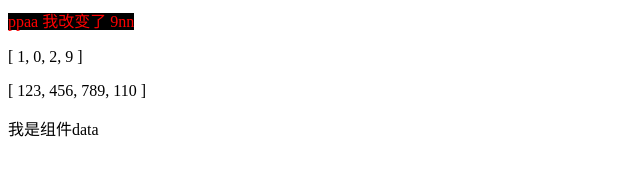
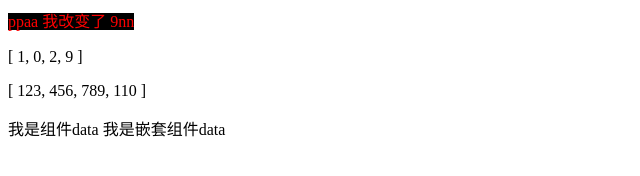
Before and after one commit to EveChee/mini-vue, a website: page public/index.html in a window 1280 px wide. Shown: the whole page, without its empty margins (0-640 px from the left). Drawn offline with nearby package versions, Linux system fonts and the light colour scheme.

Commit message:
解决组件显示问题

```diff
--- a/public/index.html
+++ b/public/index.html
@@ -40,12 +40,23 @@
             },
             components: {
                 'my-component': {
-                    data(){
+                    data() {
                         return {
                             bbb: '我是组件data'
                         }
                     },
-                    template: '<div>{{bbb}}</div>'
+                    template:
+                        '<p>{{bbb}} <child-component></child-component></p>',
+                    components: {
+                        'child-component': {
+                            data() {
+                                return {
+                                    bbb: '我是嵌套组件data'
+                                }
+                            },
+                            template: '<span>{{bbb}}</div>'
+                        }
+                    }
                 }
             }
         })
--- a/src/lifecycle.js
+++ b/src/lifecycle.js
@@ -7,7 +7,7 @@ export function lifeCycleMixin(Vue) {
         return createElement(this,...arguments)
     }
     Vue.prototype._v = function () {
-        return createTextNode(this,...arguments)
+        return createTextNode(...arguments)
     }
     Vue.prototype._s = function (value) {
         // 将数据转换成符号
--- a/src/vdom/index.js
+++ b/src/vdom/index.js
@@ -18,7 +18,6 @@ export function createElement(vm, tag, data = {}, ...children) {
 }
 
 function createComponent(vm, tag, data, key, children, Ctor) {
-    console.log(191919, Ctor)
     if (isObject(Ctor)) {
         Ctor = vm.$options._base.extend(Ctor)
     }
@@ -54,7 +53,6 @@ export function createTextNode(text) {
 }
 
 function vnode(tag, data, children, key, text, componentOptions) {
-    console.log(292929, componentOptions)
     return {
         tag,
         data,
```
